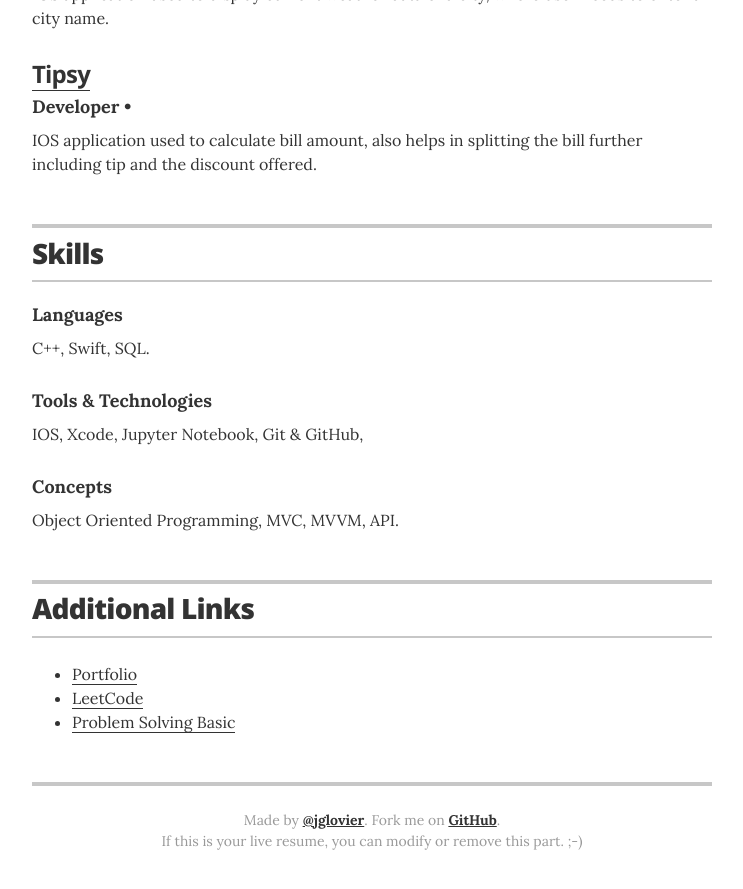
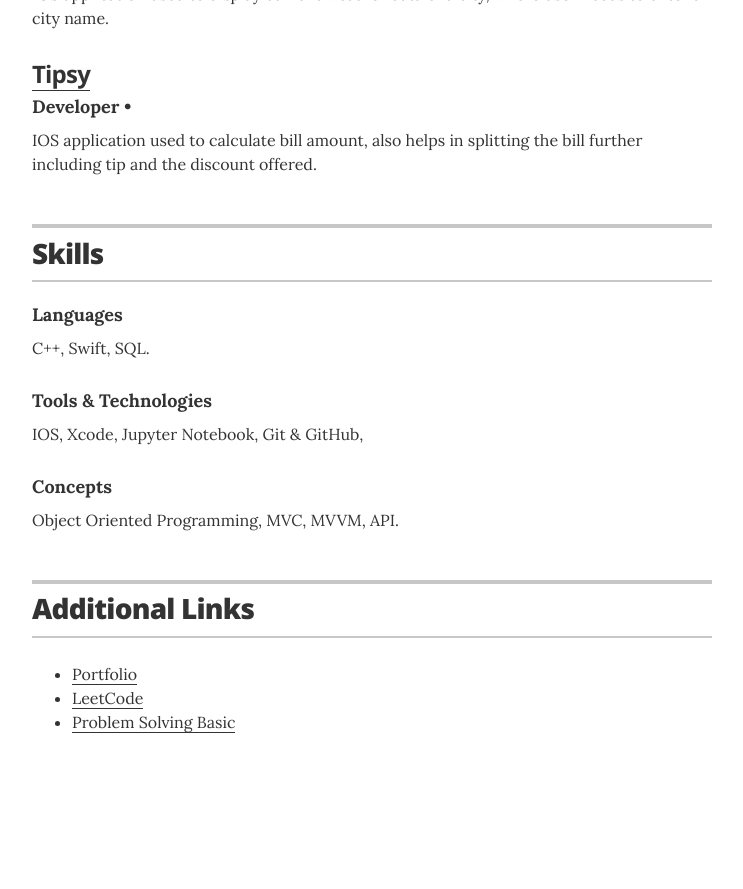
Before and after one commit to Shoeb0263/Resume, a Jekyll site: the page built from index.html, in a window 1280 px wide and 900 px high, scrolled down 1187 px. Shown: the top 889 px of the window, without its empty margins (268-1011 px from the left). Built offline with Jekyll 4.4.1, drawn with Linux system fonts in a browser that asks for light colours; after the commit the page ends 1969 px from its top, so only the background shows below that.

Commit message:
Update resume.html

```diff
--- a/_layouts/resume.html
+++ b/_layouts/resume.html
@@ -231,11 +231,11 @@
       <!-- end Print Social Links -->
       {% endif %}
 
-      <footer class="page-footer">
-        <p class="footer-line">Made by <a href="http://twitter.com/jglovier">@jglovier</a>. Fork me on <a href="https://github.com/jglovier/resume-template">GitHub</a>.</p>
+    <!--    <footer class="page-footer">
+      <p class="footer-line">Made by <a href="http://twitter.com/jglovier">@jglovier</a>. Fork me on <a href="https://github.com/jglovier/resume-template">GitHub</a>.</p>
         <p class="footer-line">If this is your live resume, you can modify or remove this part. ;-)</p>
       </footer>
-
+-->
     </div>
 
   </body>
```
